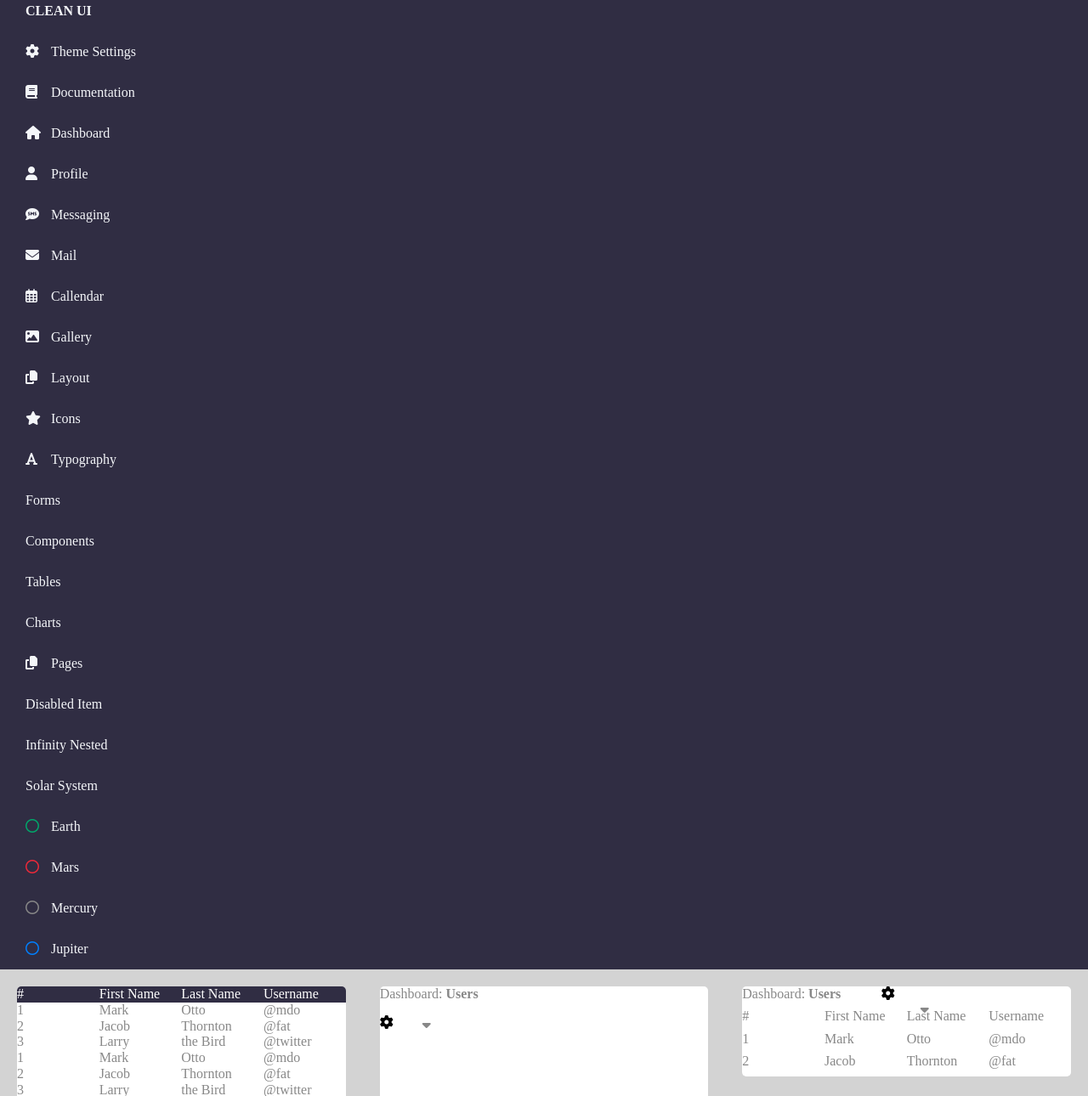
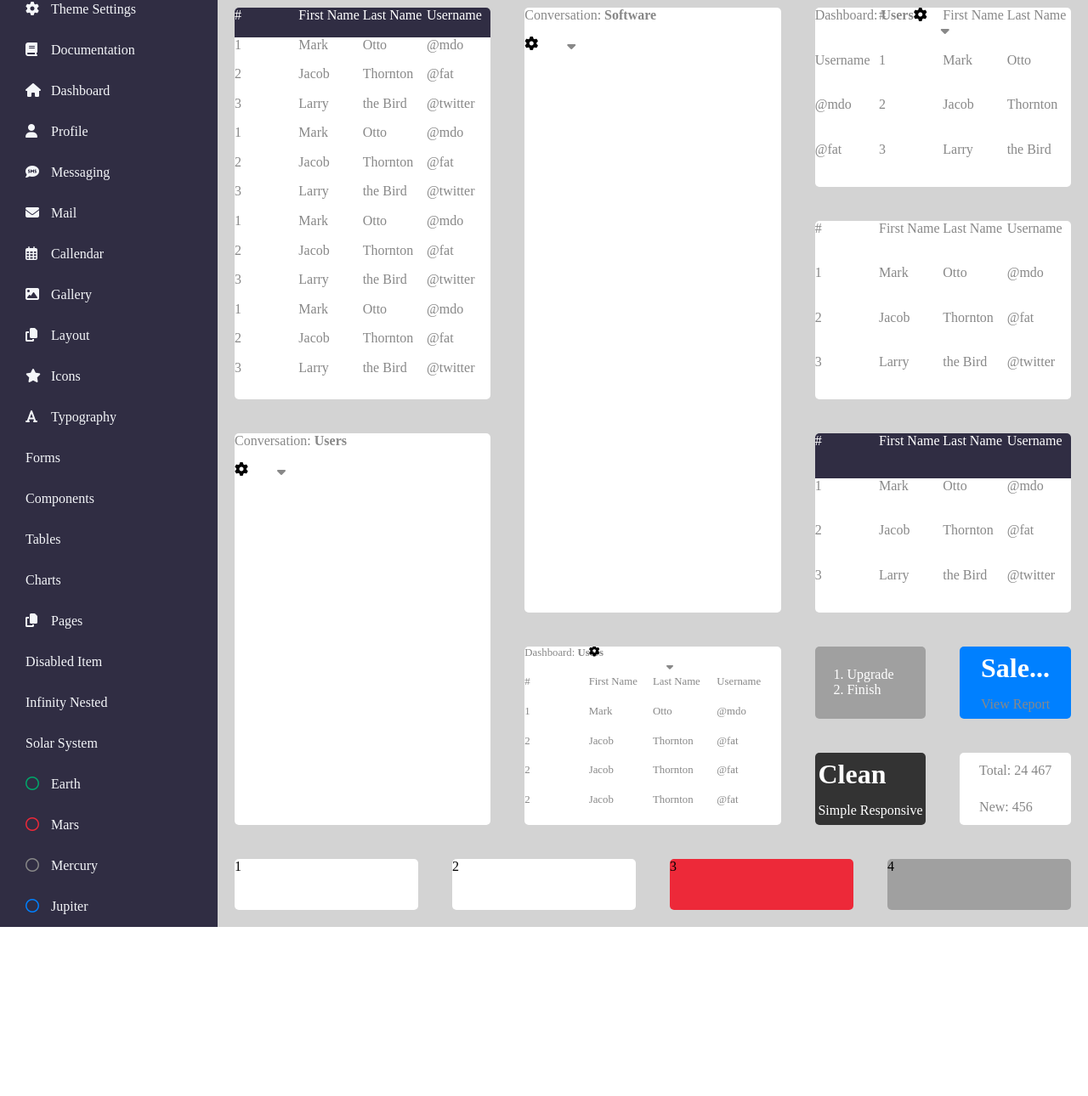
Before and after one commit to lukastatarunas/Dashboard, a plain HTML site: page index.html in a window 1280 px wide. Shown: the part 61-1351 px from the top of the page at 85% size. After the commit the page ends 1152 px from the top, so only its background shows below. Drawn offline with Linux system fonts and the light colour scheme.

Commit message:
Added more changes

```diff
--- a/index.html
+++ b/index.html
@@ -9,29 +9,39 @@
     <body>
       <div class="grid-container">
         <header class="header">
+          <!-- <div class="header-item"> -->
               <a class="header-link" href="#">
                 <i class="fas fa-folder header-icons"></i>
                 <p class="header-paragraph">Issues History</p>
                 <i class="fas fa-sort-down header-icons"></i>
               </a>
+          <!-- </div>
+          <div class="header-item"> -->
               <a class="header-link" href="#">
                 <i class="fas fa-database header-icons"></i>
                 <p class="header-paragraph">Dashboards</p>
                 <i class="fas fa-sort-down header-icons"></i>
               </a>
+          <!-- </div>
+          <div class="header-item"> -->
               <a class="header-link" href="#">
                 <i class="fas fa-star-of-life header-icons"></i>
                 <p class="header-paragraph">Projects</p>
                 <i class="fas fa-sort-down header-icons"></i>
               </a>
+          <!-- </div>
+          <div class="header-item"> -->
               <a class="header-link" href="#">
                 <input class="search" type="text" placeholder="Search..." name="" value="">
                 <i class="fas fa-search header-icons"></i>
               </a>
+          <!-- </div>
+          <div class="header-item"> -->
               <a class="header-link" href="#">
                 <img class="header-img" src="https://randomuser.me/api/portraits/men/32.jpg">
                 <i class="fas fa-sort-down header-icons"></i>
               </a>
+          <!-- </div> -->
         </header>
         <aside class="sidenav">
           <a class="sidenav-link" href="#"><strong>CLEAN UI</strong></a>
@@ -115,14 +125,16 @@
             <p>@twitter</p>
           </div>
           <div class="main-card main-2">
+              <p>Conversation: <strong>Software</strong></p>
+              <i class="fas fa-cog sidenav-icons"></i>
+              <i class="fas fa-sort-down header-icons cog"></i><br>
+          </div>
+          <div class="main-card main-3">
+              <div class="test">
                   <p>Dashboard: <strong>Users</strong></p>
                   <i class="fas fa-cog sidenav-icons cog"></i>
                   <i class="fas fa-sort-down header-icons"></i><br>
               </div>
-          <div class="main-card main-3">
-              <p>Dashboard: <strong>Users</strong></p>
-              <i class="fas fa-cog sidenav-icons cog"></i>
-              <i class="fas fa-sort-down header-icons"></i><br>
               <p class="main-3-col-values">#</p>
               <p class="main-3-col-values">First Name</p>
               <p class="main-3-col-values">Last Name</p>
@@ -159,7 +171,7 @@
               <p>@twitter</p>
           </div>
           <div class="main-card main-5">
-              <p>Dashboard: <strong>Users</strong></p>
+              <p>Conversation: <strong>Users</strong></p>
               <i class="fas fa-cog sidenav-icons cog"></i>
               <i class="fas fa-sort-down header-icons"></i><br>
           </div>
--- a/styles.css
+++ b/styles.css
@@ -3,6 +3,16 @@
   margin: 0;
   box-sizing: border-box;
 }
+
+.header-item {
+  color: #888888;
+  /* margin: 16px; */
+}
+
+/* .header-item:hover {
+  color: #202020;
+  margin: 16px;
+} */
 
 .header-icons {
   color: #888888;
@@ -23,7 +33,7 @@
 
 /* small screen */
 
-@media(max-width: 1500px) {
+@media(max-width: 700px) {
 
   /* .grid-container {
     display: grid;
@@ -51,7 +61,7 @@
 
 /* big screen */
 
-@media(min-width: 1500px) {
+@media(min-width: 700px) {
 
   .grid-container {
     display: grid;
@@ -146,10 +156,23 @@ p {
   grid-template-rows: repeat(4, 25%);
 }
 
+@media(max-width: 900px) {
+  .main {
+    grid-template-columns: repeat(2, 50%);
+    grid-template-rows: repeat(8, 12.5%);
+  }
+}
+
+/* @media(max-width: 700px) {
+  .main {
+    grid-template-columns: repeat(1, 100%);
+    grid-template-rows: repeat(16, 6.25%);
+  }
+} */
+
 .main-card {
   background-color: white;
   margin: 20px;
-  transition: width 2s;
   border-radius: 5px;
   white-space: nowrap;
   overflow: hidden;
@@ -178,8 +201,8 @@ p {
   grid-template-rows: repeat(4, 25%);
 }
 
-.cog {
-  margin-left: auto;
+.test {
+  display: flex;
 }
 
 .main-4 {
@@ -207,6 +230,7 @@ p {
   display: grid;
   grid-template-columns: repeat(4, 25%);
   grid-template-rows: repeat(6, 16.5%);
+  font-size: 1vw;
 }
 
 .main-8 {
@@ -249,7 +273,6 @@ p {
   display: grid;
   justify-content: center;
   align-items: center;
-  transition: width 2s;
 }
 
 .sub-card-2 {
@@ -258,7 +281,6 @@ p {
   display: grid;
   justify-content: center;
   align-items: center;
-  transition: width 2s;
 }
 
 .sub-card-3 {
@@ -267,14 +289,12 @@ p {
   display: grid;
   justify-content: center;
   align-items: center;
-  transition: width 2s;
 }
 
 .sub-card-4 {
   display: grid;
   justify-content: center;
   align-items: center;
-  transition: width 2s;
 }
 
 .sub-card-1:hover {
@@ -297,9 +317,9 @@ p {
   grid-area: footer;
   background-color: #D3D3D3;
   display: grid;
-  grid-template-columns: repeat(4, 25%);
-  grid-template-rows: repeat(1, 100%);
-  /* grid-template-columns: repeat(auto-fit, minmax(182.77px, 1fr)); */
+  /* grid-template-columns: repeat(4, 25%);
+  grid-template-rows: repeat(1, 100%); */
+  grid-template-columns: repeat(auto-fit, minmax(182.77px, 1fr));
 }
 
 .footer-card {
```
Lines whose indentation alone changed are shown as unchanged.
